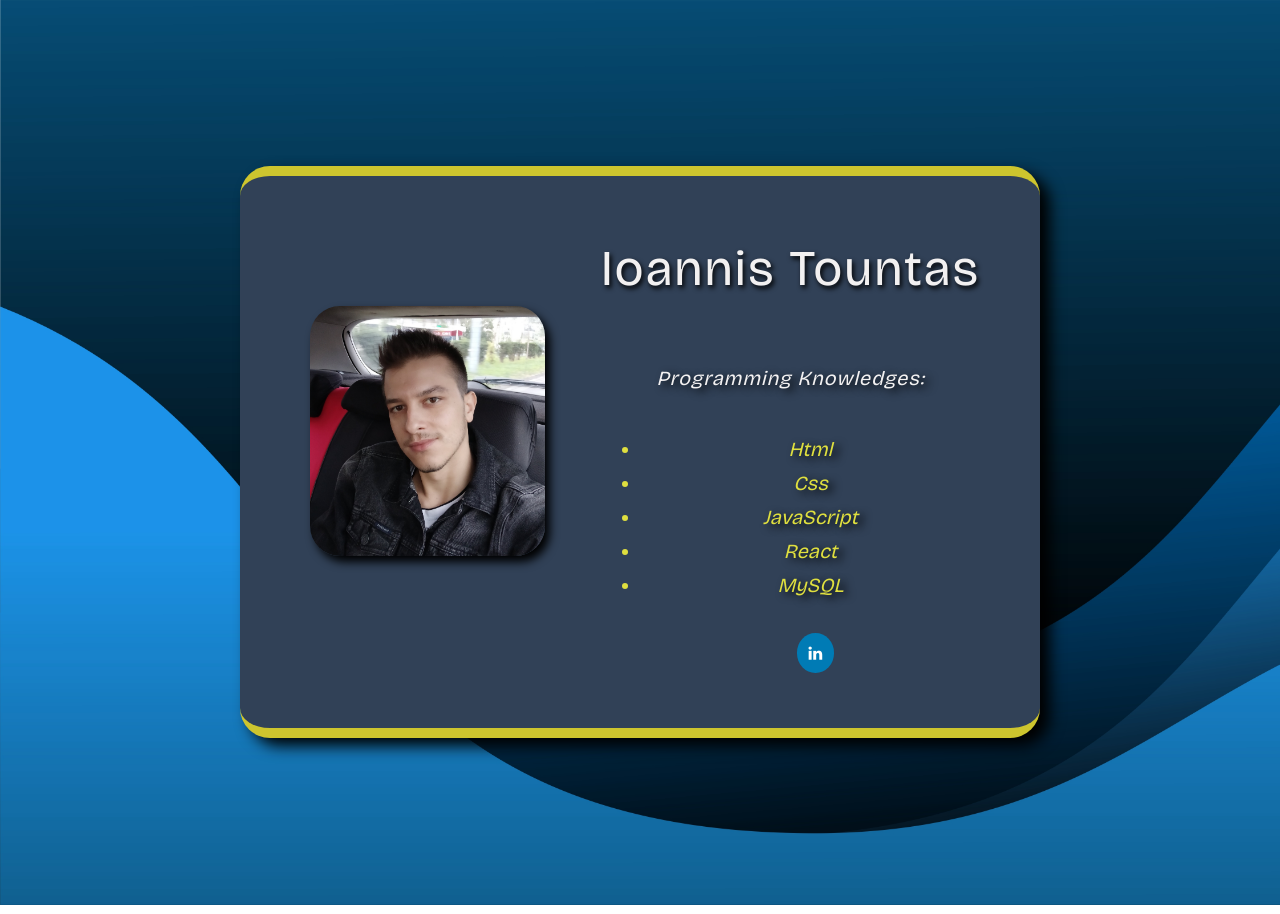
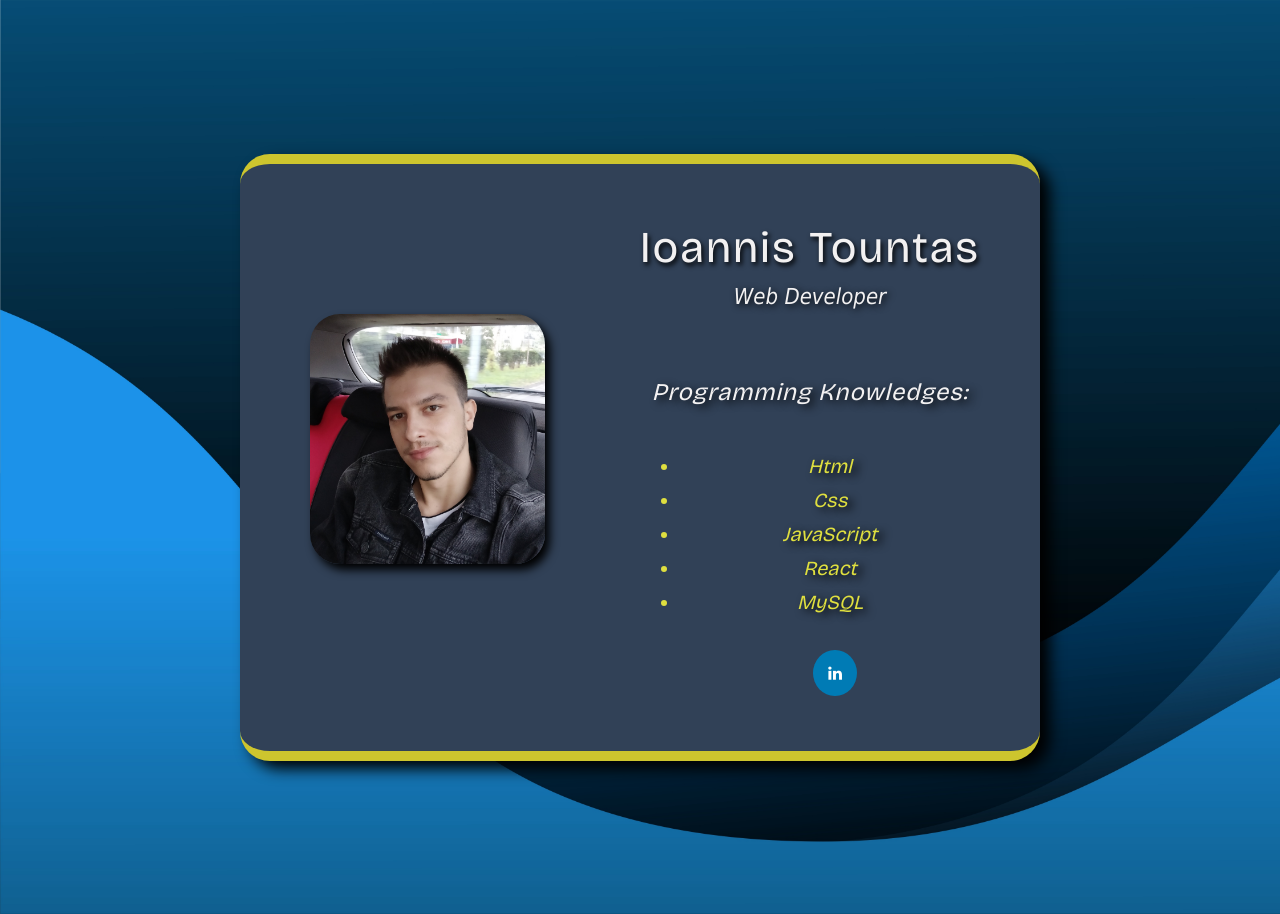
Before and after one commit to JohnTountas/Tountas-Business-Card, a plain HTML site: page index.html in a window 1280 px wide. Drawn offline with nearby package versions, Linux system fonts and the light colour scheme.

Commit message:
General Changes

```diff
--- a/index.html
+++ b/index.html
@@ -13,12 +13,15 @@
     <body>
 
         <div class="card">
+
              <img class="avatar" src="images/logo.jpg">
 
              <div>
-                    <h1 class="Myname">Ioannis Tountas</h1>
+                  <h1 class="Myname">Ioannis Tountas</h1>
 
-                        <h3 class="progr"><i>Programming Knowledges:</i></h3>
+                       <i class="Dev">Web Developer</i>
+
+                        <h2 class="progr"><i>Programming Knowledges:</i></h2>
 
                             <ul>
                                 <li><i>Html</i></li>
--- a/styles.css
+++ b/styles.css
@@ -7,20 +7,19 @@ body {
     background-repeat: no-repeat;
     background-size: cover;
 
-
 }
 
 .avatar {
     height: 250px;
     border-radius: 30px;
     box-shadow: 5px 6px 10px black;
-    margin: 100px 0px 0px 50px;
+    margin: 120px 0px 0px 50px;
 }
 
 .card {
 
     width: 720px;
-    margin: 13% auto;
+    margin: 12% auto;
     padding: 30px 60px 55px 20px;
     display: flex;
     justify-content: space-between;
@@ -49,16 +48,24 @@ p {
 
 
 i {
-
   text-shadow: 5px 3px 8px black;
 }
 
 
 .Myname {
 
-  font-size: 50;
+  font-size: 44px;
   text-shadow: 2px 3px 5px black;
   letter-spacing: 2px;
+  margin-bottom: 10px;
+
+}
+
+.Dev {
+
+  font-size: 22px;
+  font-family: tahoma;
+  text-shadow: 2px 2px 7px black;
 
 }
 
@@ -67,18 +74,20 @@ i {
 
   margin: 70px 0px 48px 0px;
   text-shadow: 3px 5px 8px black;
-  font-size: 20px;
+  font-size: 24px;
   letter-spacing: 0.8px;
-
 }
 
+
 p {
+
   font-size: 20px;
   margin: 15px 0px 0px 0px;
 }
 
 
 .fa {
+
     padding: 20px;
     font-size: 20px;
     text-align: center;
@@ -89,7 +98,8 @@ p {
 
 
   .fa-linkedin {
-    padding: 12px;
+
+    padding: 15px;
     background: #007bb5;
     color: white;
     margin: 20px 0px 0px 50px;
@@ -100,8 +110,9 @@ p {
 
     cursor: pointer;
     box-shadow: 0px 0px 8px whitesmoke;
-    transform:scale(1.2, 1.2);
+    transform:scale(1.3, 1.3);
   }
+
 
   ul li {
 
```
